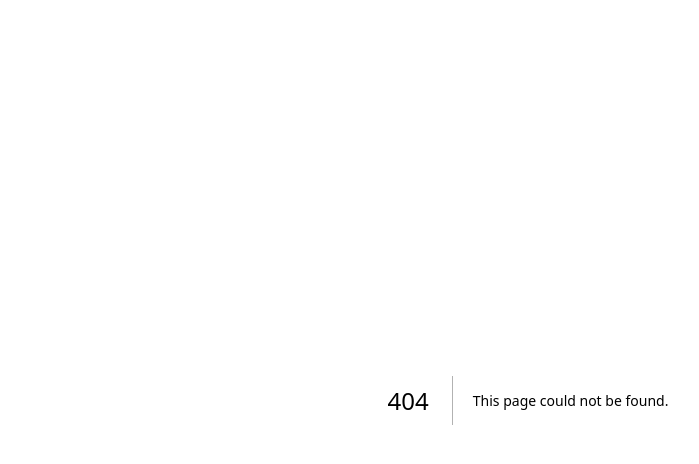
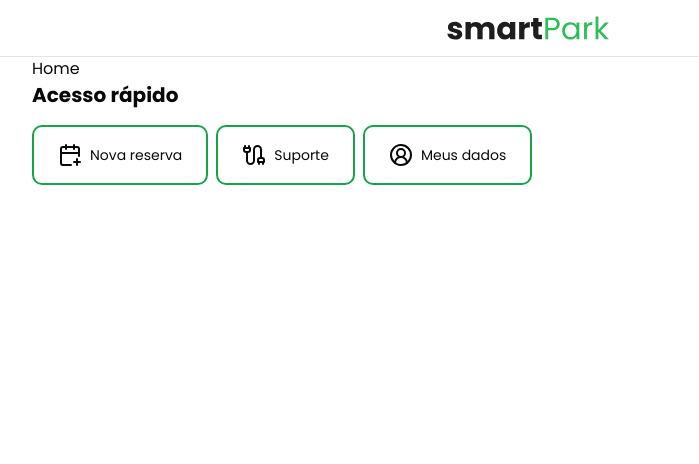
Before and after one commit to petruspierre/smart-park, a Next.js app: page /app in a window 1280 px wide. Before the commit this address had no page. Shown: the top 464 px of the page, without its empty margins (112-811 px from the left). Built offline with nearby package versions, Linux system fonts and the light colour scheme.

Commit message:
add homepage and quick access

```diff
--- /dev/null
+++ b/src/app/(dashboard)/app/layout.tsx
@@ -0,0 +1,25 @@
+import Link from "next/link";
+
+export default function DashboardPages({
+  children,
+}: {
+  children: React.ReactNode;
+}) {
+  return (
+    <div className="min-h-screen flex flex-col">
+      <header className="flex items-center justify-center border-b p-4">
+        <Link href="/app">
+          <img
+            className="h-6 object-contain"
+            draggable={false}
+            src="/smartPark.svg"
+            alt="Logo do Smart Park"
+          />
+        </Link>
+      </header>
+      <main className="flex flex-1 w-full max-w-5xl mx-auto px-4">
+        {children}
+      </main>
+    </div>
+  );
+}
--- /dev/null
+++ b/src/app/(dashboard)/app/page.tsx
@@ -0,0 +1,38 @@
+import { ButtonCard } from "@/components/button-card";
+import { Cable, CalendarPlus, UserCircle2 } from "lucide-react";
+import { redirect } from 'next/navigation'
+
+export default function AppHome() {
+  return (
+    <div>
+      <h1>Home</h1>
+
+      <section>
+        <h3 className="font-bold mb-4 text-xl">Acesso rápido</h3>
+        <div className="flex flex-wrap gap-2">
+          <ButtonCard
+            icon={CalendarPlus}
+            label="Nova reserva"
+            onClick={() => {
+              redirect('/reservation')
+            }}
+          />
+          <ButtonCard
+            icon={Cable}
+            label="Suporte"
+            onClick={() => {
+              redirect('/support')
+            }}
+          />
+          <ButtonCard
+            icon={UserCircle2}
+            label="Meus dados"
+            onClick={() => {
+              redirect('/profile')
+            }}
+          />
+        </div>
+      </section>
+    </div>
+  )
+}
--- a/src/app/(unauthenticated)/auth/sign-up/form.tsx
+++ b/src/app/(unauthenticated)/auth/sign-up/form.tsx
@@ -22,13 +22,6 @@ const signupFormSchema = z.object({
   lastName: z
     .string({
       required_error: "O sobrenome é obrigatório.",
-    }),
-  cpf: z
-    .string({
-      required_error: "O CPF é obrigatório.",
-    })
-    .regex(/^\d{3}\.\d{3}\.\d{3}\-\d{2}$/, {
-      message: "O CPF informado não é válido.",
     }),
   email: z
   .string({
@@ -65,7 +58,7 @@ export function SignUpForm() {
             name="firstName"
             render={({ field }) => (
               <FormItem>
-                <FormLabel>E-mail</FormLabel>
+                <FormLabel>Nome</FormLabel>
                 <FormControl>
                   <Input placeholder="Thyago" {...field} />
                 </FormControl>
@@ -88,20 +81,6 @@ export function SignUpForm() {
             )}
           />
         </div>
-
-        <FormField
-            control={form.control}
-            name="cpf"
-            render={({ field }) => (
-              <FormItem>
-                <FormLabel>CPF</FormLabel>
-                <FormControl>
-                  <Input placeholder="XXX.XXX.XXX-XX" {...field} />
-                </FormControl>
-                <FormMessage />
-              </FormItem>
-            )}
-          />
 
         <FormField
           control={form.control}
--- /dev/null
+++ b/src/components/button-card.tsx
@@ -0,0 +1,17 @@
+import { ElementType } from "react"
+
+interface Props {
+  icon: ElementType
+  label: string
+  onClick: () => void
+}
+
+export function ButtonCard({ icon: Icon, label, onClick }: Props) {
+  return (
+    <button className="flex flex-col h-[6rem] w-[6rem] items-center p-2 justify-around rounded-md border-2 border-primary md:flex-row md:w-auto md:h-auto md:px-6 md:py-4 md:gap-2 hover:bg-primary hover:text-primary-foreground transition-colors">
+      <Icon className="h-6 w-6" />
+
+      <span className="text-sm">{label}</span>
+    </button>
+  )
+}
```
